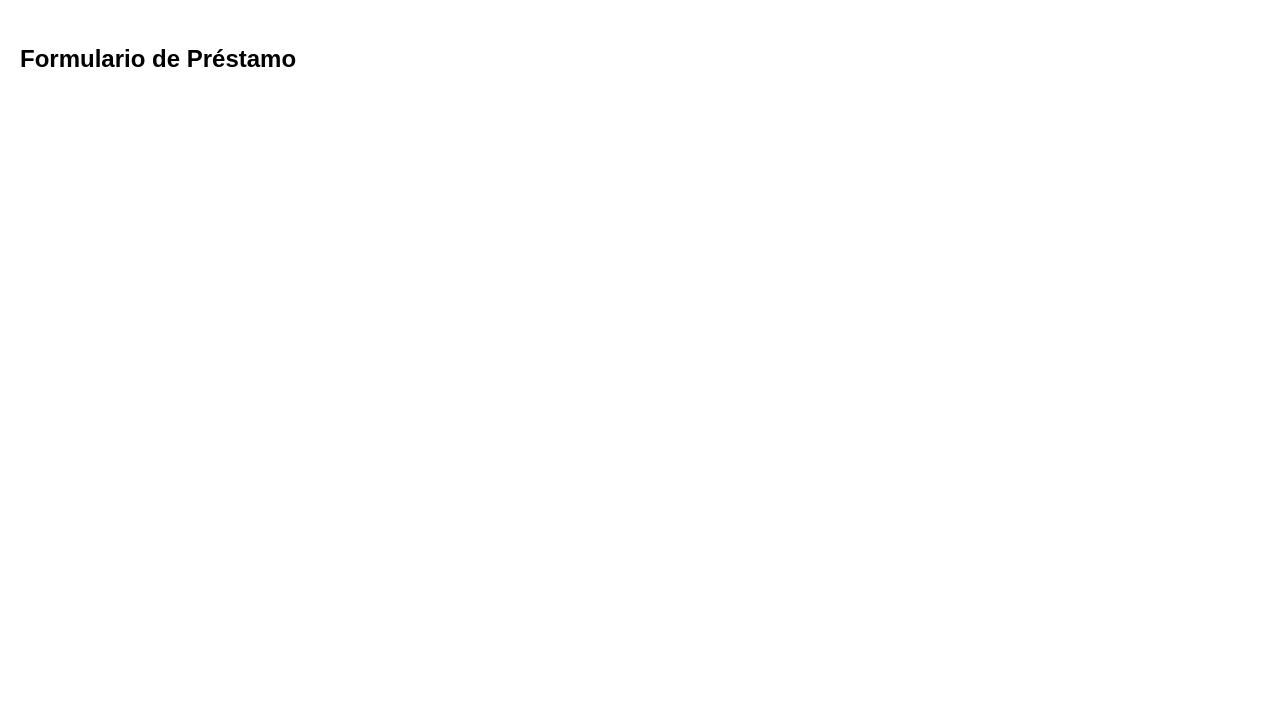
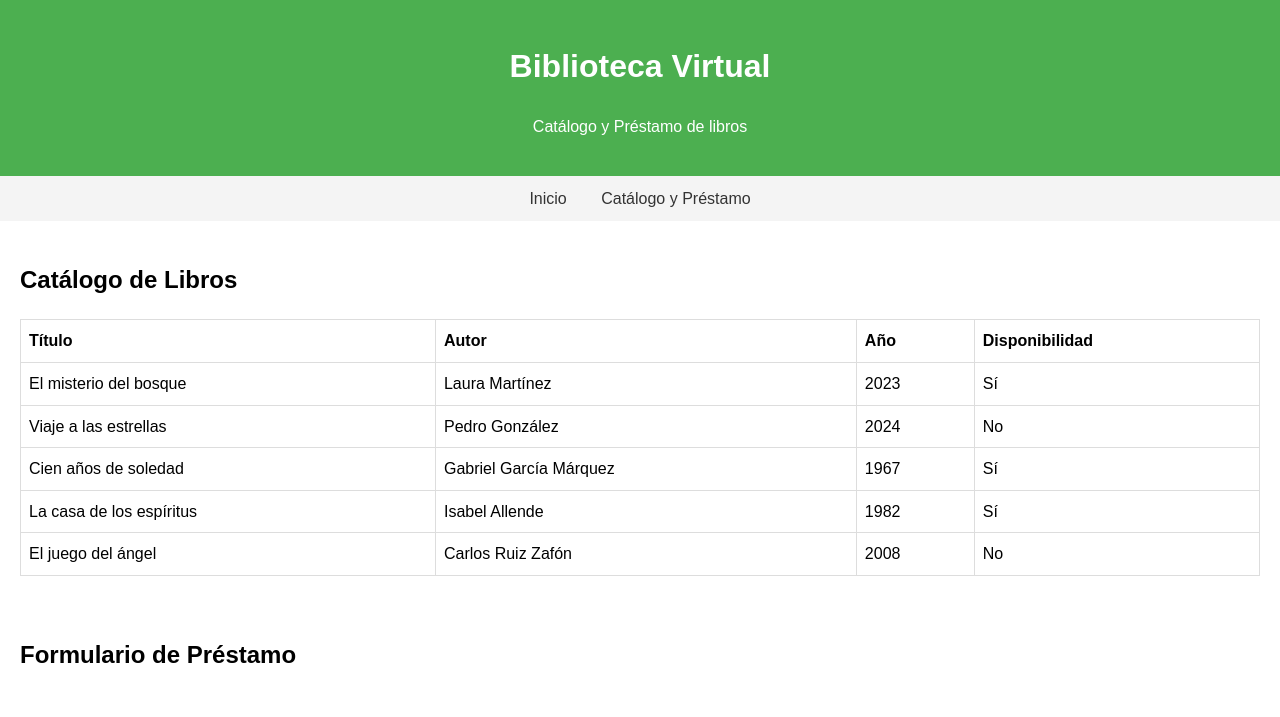
Before and after one commit to javichu97plus/biblioteca, a plain HTML site: page catalogo.html in a window 1280 px wide. Drawn offline with Linux system fonts and the light colour scheme.

Commit message:
Añade cabecera, menú y tabla del catálogo en catalogo.html

```diff
--- a/catalogo.html
+++ b/catalogo.html
@@ -18,7 +18,62 @@
     </script>
   </head>
   <body>
-    <!-- Escribe aquí o teu html-->
+    <header>
+      <h1>Biblioteca Virtual</h1>
+      <p>Catálogo y Préstamo de libros</p>
+    </header>
+
+    <nav>
+      <a href="index.html">Inicio</a>
+      <a href="catalogo.html">Catálogo y Préstamo</a>
+    </nav>
+
+    <main>
+      <section id="catalogo">
+        <h2>Catálogo de Libros</h2>
+        <table>
+          <thead>
+            <tr>
+              <th>Título</th>
+              <th>Autor</th>
+              <th>Año</th>
+              <th>Disponibilidad</th>
+            </tr>
+          </thead>
+          <tbody>
+            <tr>
+              <td>El misterio del bosque</td>
+              <td>Laura Martínez</td>
+              <td>2023</td>
+              <td>Sí</td>
+            </tr>
+            <tr>
+              <td>Viaje a las estrellas</td>
+              <td>Pedro González</td>
+              <td>2024</td>
+              <td>No</td>
+            </tr>
+            <tr>
+              <td>Cien años de soledad</td>
+              <td>Gabriel García Márquez</td>
+              <td>1967</td>
+              <td>Sí</td>
+            </tr>
+            <tr>
+              <td>La casa de los espíritus</td>
+              <td>Isabel Allende</td>
+              <td>1982</td>
+              <td>Sí</td>
+            </tr>
+            <tr>
+              <td>El juego del ángel</td>
+              <td>Carlos Ruiz Zafón</td>
+              <td>2008</td>
+              <td>No</td>
+            </tr>
+          </tbody>
+        </table>
+      </section>
 
       <section id="prestamo">
         <h2>Formulario de Préstamo</h2>
@@ -26,5 +81,6 @@
           <!-- Define aquí o formulario -->
         </form>
       </section>
+    </main>
   </body>
 </html>
```
Lines whose indentation alone changed are shown as unchanged.
